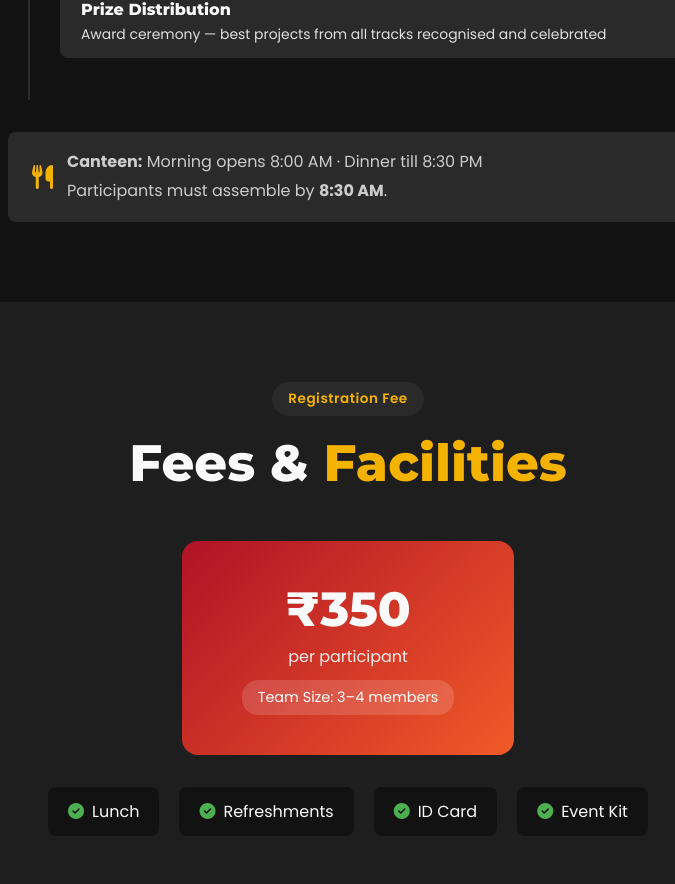
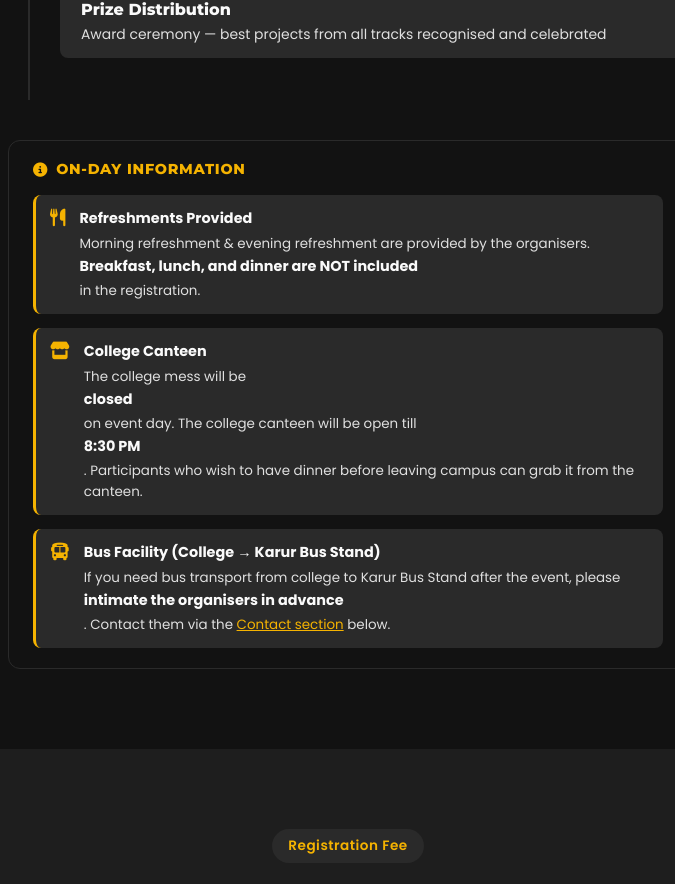
Before and after one commit to hyprpranav/Nirmavora2k26, a React (Vite) app: page / in a window 1280 px wide. Shown: the part 5238-6122 px from the top of the page, without its empty margins (292-967 px from the left). Built offline with nearby package versions, Linux system fonts and the light colour scheme; no server answers; the database is empty.

Commit message:
feat: replace canteen note with on-day info panel (refreshments, mess closed, bus facility)

```diff
--- a/src/components/landing/Timeline.jsx
+++ b/src/components/landing/Timeline.jsx
@@ -1,4 +1,4 @@
-import { TIMELINE, CANTEEN, EVENT } from '../../config/constants';
+import { TIMELINE, EVENT } from '../../config/constants';
 
 const TAG_LABELS = {
   both:        { label: 'Both Events',   color: 'var(--accent)' },
@@ -51,11 +51,34 @@ export default function Timeline() {
           })}
         </div>
 
-        <div className="canteen-info">
-          <i className="fas fa-utensils"></i>
-          <div>
-            <p><strong>Canteen:</strong> Morning opens {CANTEEN.morningOpen} · Dinner till {CANTEEN.dinnerClose}</p>
-            <p>Participants must assemble by <strong>{EVENT.assembleBy}</strong>.</p>
+        <div className="event-info-panel">
+          <h4 className="eip-title"><i className="fas fa-info-circle"></i> On-Day Information</h4>
+          <div className="eip-grid">
+
+            <div className="eip-item">
+              <i className="fas fa-utensils"></i>
+              <div>
+                <strong>Refreshments Provided</strong>
+                <p>Morning refreshment &amp; evening refreshment are provided by the organisers. <strong>Breakfast, lunch, and dinner are NOT included</strong> in the registration.</p>
+              </div>
+            </div>
+
+            <div className="eip-item">
+              <i className="fas fa-store"></i>
+              <div>
+                <strong>College Canteen</strong>
+                <p>The college mess will be <strong>closed</strong> on event day. The college canteen will be open till <strong>8:30 PM</strong>. Participants who wish to have dinner before leaving campus can grab it from the canteen.</p>
+              </div>
+            </div>
+
+            <div className="eip-item">
+              <i className="fas fa-bus"></i>
+              <div>
+                <strong>Bus Facility (College → Karur Bus Stand)</strong>
+                <p>If you need bus transport from college to Karur Bus Stand after the event, please <strong>intimate the organisers in advance</strong>. Contact them via the <a href="#contact">Contact section</a> below.</p>
+              </div>
+            </div>
+
           </div>
         </div>
       </div>
--- a/src/styles/landing.css
+++ b/src/styles/landing.css
@@ -531,6 +531,50 @@
 }
 .canteen-info i { font-size: 1.5rem; color: var(--accent); }
 
+/* On-Day Info Panel */
+.event-info-panel {
+  max-width: 680px;
+  margin: 2.5rem auto 0;
+  background: var(--dark-base);
+  border: 1px solid var(--medium-gray);
+  border-radius: var(--radius-md);
+  padding: 20px 24px;
+}
+.eip-title {
+  font-size: 0.9rem;
+  font-weight: 700;
+  color: var(--accent);
+  text-transform: uppercase;
+  letter-spacing: 0.05em;
+  margin-bottom: 16px;
+  display: flex;
+  align-items: center;
+  gap: 8px;
+}
+.eip-grid {
+  display: flex;
+  flex-direction: column;
+  gap: 14px;
+}
+.eip-item {
+  display: flex;
+  gap: 14px;
+  align-items: flex-start;
+  padding: 12px 14px;
+  background: var(--medium-gray);
+  border-radius: var(--radius-sm);
+  border-left: 3px solid var(--accent);
+}
+.eip-item i {
+  font-size: 1.1rem;
+  color: var(--accent);
+  flex-shrink: 0;
+  margin-top: 2px;
+}
+.eip-item strong { display: block; color: var(--soft-white); font-size: 0.9rem; margin-bottom: 4px; }
+.eip-item p { font-size: 0.84rem; color: var(--light-gray); line-height: 1.55; margin: 0; }
+.eip-item a { color: var(--accent); text-decoration: underline; }
+
 /* ─── Fees ─── */
 .fees-section { background: var(--dark-gray); }
 .fees-content { text-align: center; }
```
